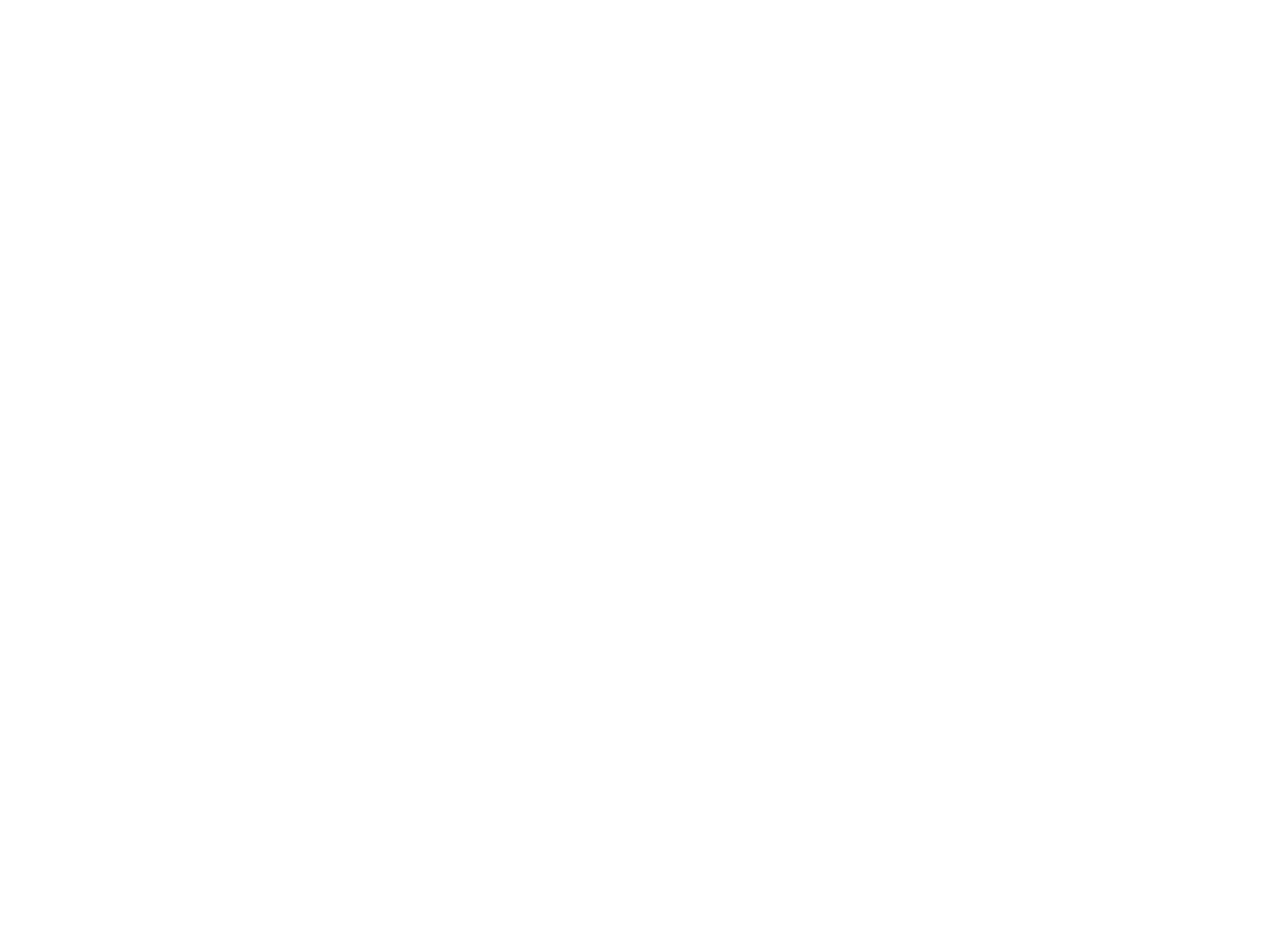
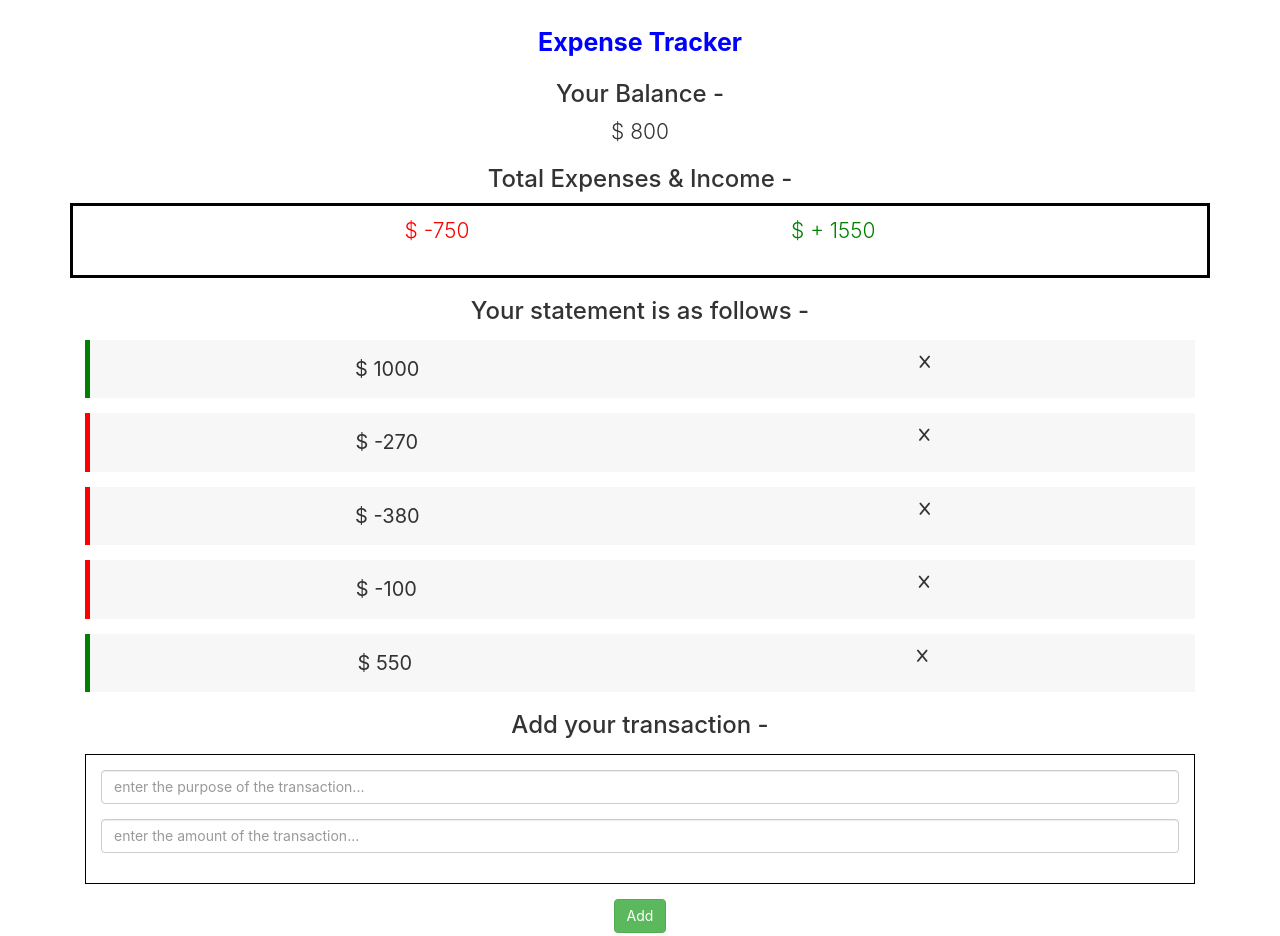
Before and after one commit to Sarthak-0648/Expense-Tracker, a plain HTML site: page index.html in a window 1280 px wide. Before the commit the page ends 800 px from the top, so only its background shows below. Drawn offline with nearby package versions, Linux system fonts and the light colour scheme; the site is published under a folder, as on GitHub Pages, so addresses that start at the root find nothing.

Commit message:
Update path

```diff
--- a/index.html
+++ b/index.html
@@ -1 +1 @@
-<!doctype html><html lang="en"><head><meta charset="utf-8"/><link rel="icon" href="/favicon.ico"/><meta name="viewport" content="width=device-width,initial-scale=1"/><meta name="theme-color" content="#000000"/><meta name="description" content="Web site created using create-react-app"/><link rel="apple-touch-icon" href="/logo192.png"/><link rel="manifest" href="/manifest.json"/><link rel="stylesheet" href="https://cdn.jsdelivr.net/npm/bootstrap@3.3.7/dist/css/bootstrap.min.css" integrity="sha384-BVYiiSIFeK1dGmJRAkycuHAHRg32OmUcww7on3RYdg4Va+PmSTsz/K68vbdEjh4u" crossorigin="anonymous"><link rel="stylesheet" href="https://cdnjs.cloudflare.com/ajax/libs/font-awesome/6.2.0/css/all.min.css" integrity="sha512-xh6O/CkQoPOWDdYTDqeRdPCVd1SpvCA9XXcUnZS2FmJNp1coAFzvtCN9BmamE+4aHK8yyUHUSCcJHgXloTyT2A==" crossorigin="anonymous" referrerpolicy="no-referrer"/><title>React App</title><script defer="defer" src="/static/js/main.a11436fb.js"></script><link href="/static/css/main.b9060e1b.css" rel="stylesheet"></head><body><noscript>You need to enable JavaScript to run this app.</noscript><div id="root"></div></body></html>
+<!doctype html><html lang="en"><head><meta charset="utf-8"/><link rel="icon" href="./favicon.ico"/><meta name="viewport" content="width=device-width,initial-scale=1"/><meta name="theme-color" content="#000000"/><meta name="description" content="Web site created using create-react-app"/><link rel="apple-touch-icon" href="./logo192.png"/><link rel="manifest" href="./manifest.json"/><link rel="stylesheet" href="https://cdn.jsdelivr.net/npm/bootstrap@3.3.7/dist/css/bootstrap.min.css" integrity="sha384-BVYiiSIFeK1dGmJRAkycuHAHRg32OmUcww7on3RYdg4Va+PmSTsz/K68vbdEjh4u" crossorigin="anonymous"><link rel="stylesheet" href="https://cdnjs.cloudflare.com/ajax/libs/font-awesome/6.2.0/css/all.min.css" integrity="sha512-xh6O/CkQoPOWDdYTDqeRdPCVd1SpvCA9XXcUnZS2FmJNp1coAFzvtCN9BmamE+4aHK8yyUHUSCcJHgXloTyT2A==" crossorigin="anonymous" referrerpolicy="no-referrer"/><title>React App</title><script defer="defer" src="./static/js/main.a11436fb.js"></script><link href="./static/css/main.b9060e1b.css" rel="stylesheet"></head><body><noscript>You need to enable JavaScript to run this app.</noscript><div id="root"></div></body></html>
```
